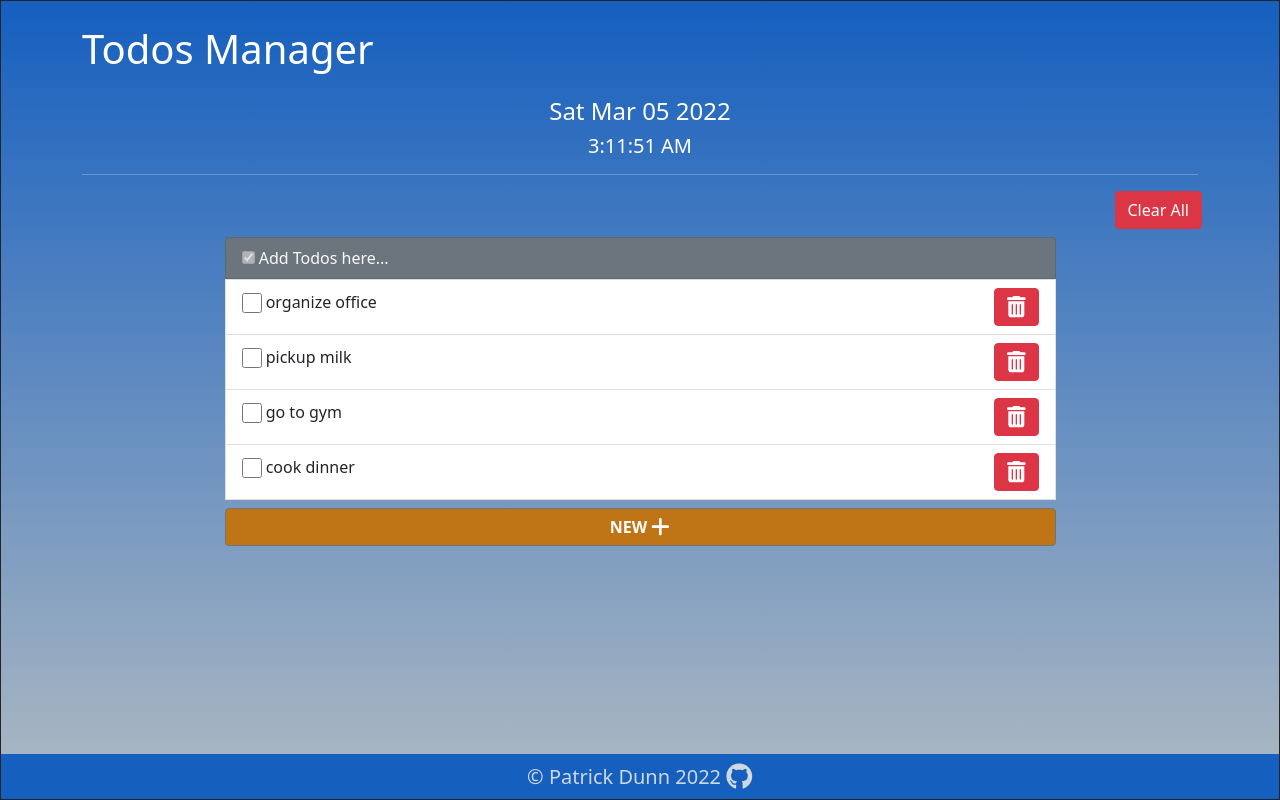
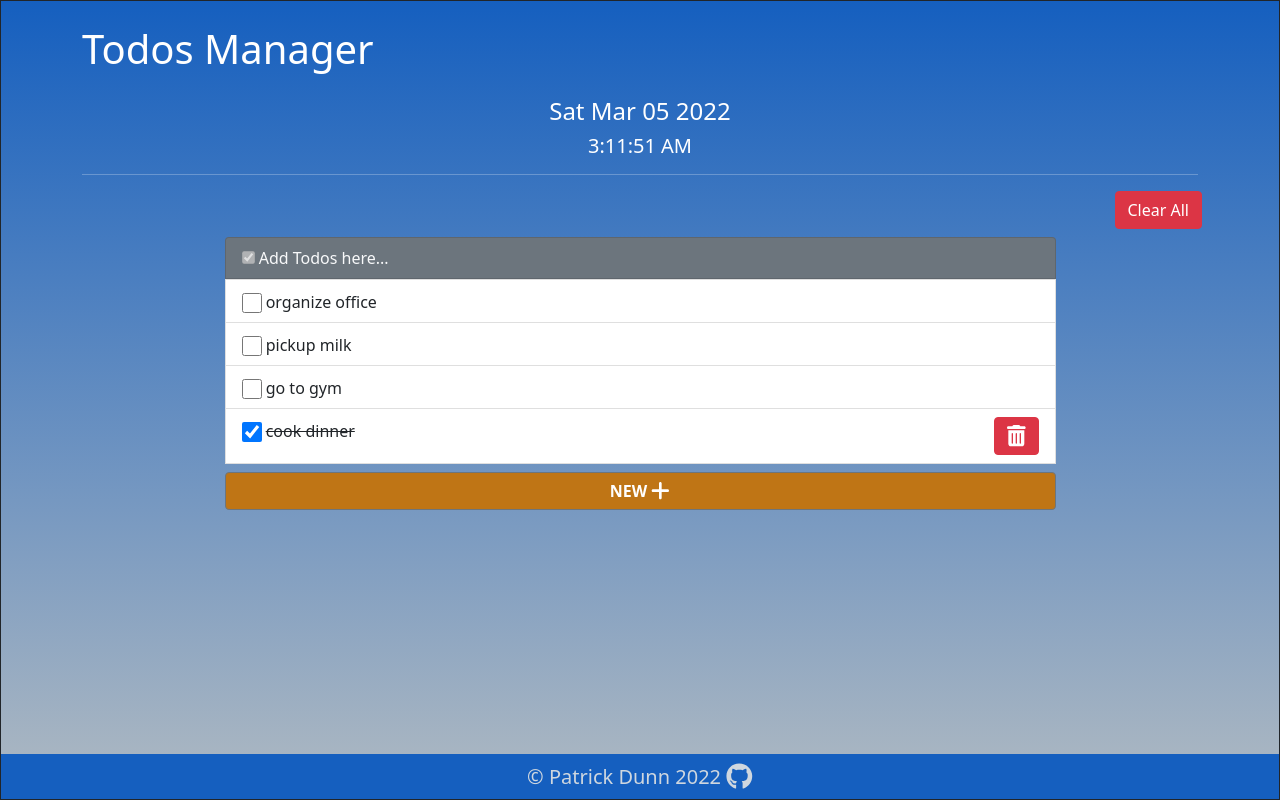
Before and after one commit to knightmac19/react-todos, a React (Create React App) app: page / in a window 1280 px wide. Built offline with nearby package versions, Linux system fonts and the light colour scheme.

Commit message:
toggle strikethrough & trashed based on check

```diff
--- a/src/App.js
+++ b/src/App.js
@@ -12,7 +12,7 @@ const DUMMY_DATA = [
   { id: Math.random().toString(), text: "organize office", completed: false },
   { id: Math.random().toString(), text: "pickup milk", completed: false },
   { id: Math.random().toString(), text: "go to gym", completed: false },
-  { id: Math.random().toString(), text: "cook dinner", completed: false },
+  { id: Math.random().toString(), text: "cook dinner", completed: true },
 ];
 
 const App = () => {
--- a/src/components/Content/TodoItem.js
+++ b/src/components/Content/TodoItem.js
@@ -1,4 +1,4 @@
-import React, { useState } from "react";
+import React, { useState, useEffect } from "react";
 import { Button } from "reactstrap";
 import { FontAwesomeIcon } from "@fortawesome/react-fontawesome";
 import { faTrashCan } from "@fortawesome/free-solid-svg-icons";
@@ -7,16 +7,35 @@ import "./TodoItem.css";
 
 const TodoItem = (props) => {
   const [checkbox, setCheckbox] = useState(props.completed);
+  const [textDecoration, setTextDecoration] = useState("");
+  const [displayTrashBtn, setDisplayTrashBtn] = useState("none");
+
+  // const
 
   // console.log("in TodoItem");
   // console.log(props);
 
   const checkboxChangeHandler = (e) => {
-    console.log(e.target.value);
-    console.log(e.target.parentNode.id);
+    // console.log(e.target.value);
+    // console.log(e.target.parentNode.id);
 
-    !checkbox ? setCheckbox(true) : setCheckbox(false);
+    if (!checkbox) {
+      setCheckbox(true);
+      setTextDecoration("line-through");
+      setDisplayTrashBtn("");
+    } else {
+      setCheckbox(false);
+      setTextDecoration("");
+      setDisplayTrashBtn("none");
+    }
   };
+
+  useEffect(() => {
+    if (checkbox) {
+      setTextDecoration("line-through");
+      setDisplayTrashBtn("");
+    }
+  }, []);
 
   return (
     <li
@@ -31,9 +50,19 @@ const TodoItem = (props) => {
         onChange={checkboxChangeHandler}
       />{" "}
       <label
-        style={{textDecorationLine: '', textDecorationStyle:'solid'}}
-      >{props.text} </label>
-      <Button type="button" color="danger" className="clear-this-btn float-end">
+        style={{
+          textDecorationLine: textDecoration,
+          textDecorationStyle: "solid",
+        }}
+      >
+        {props.text}{" "}
+      </label>
+      <Button
+        type="button"
+        color="danger"
+        className="clear-this-btn float-end"
+        style={{ display: displayTrashBtn }}
+      >
         <FontAwesomeIcon
           className="clear-this-icon fa-lg"
           aria-hidden="true"
```
